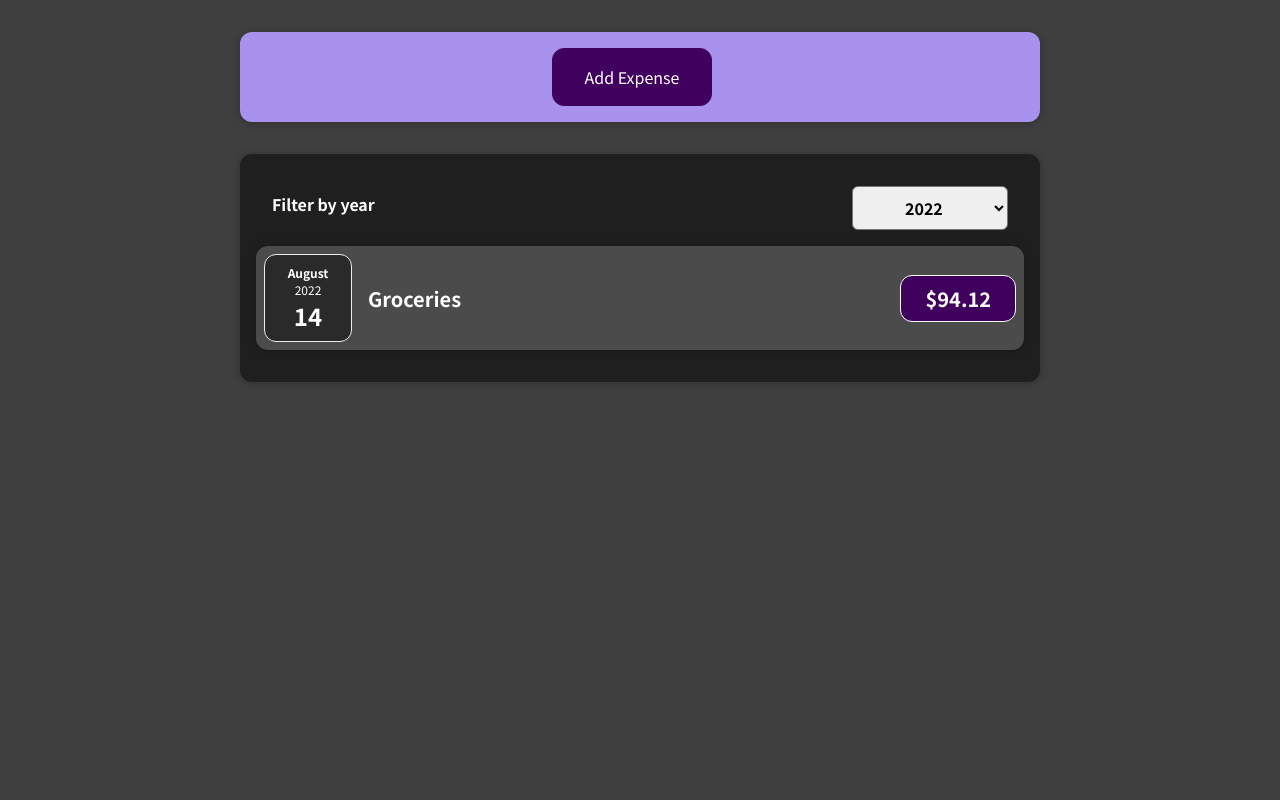
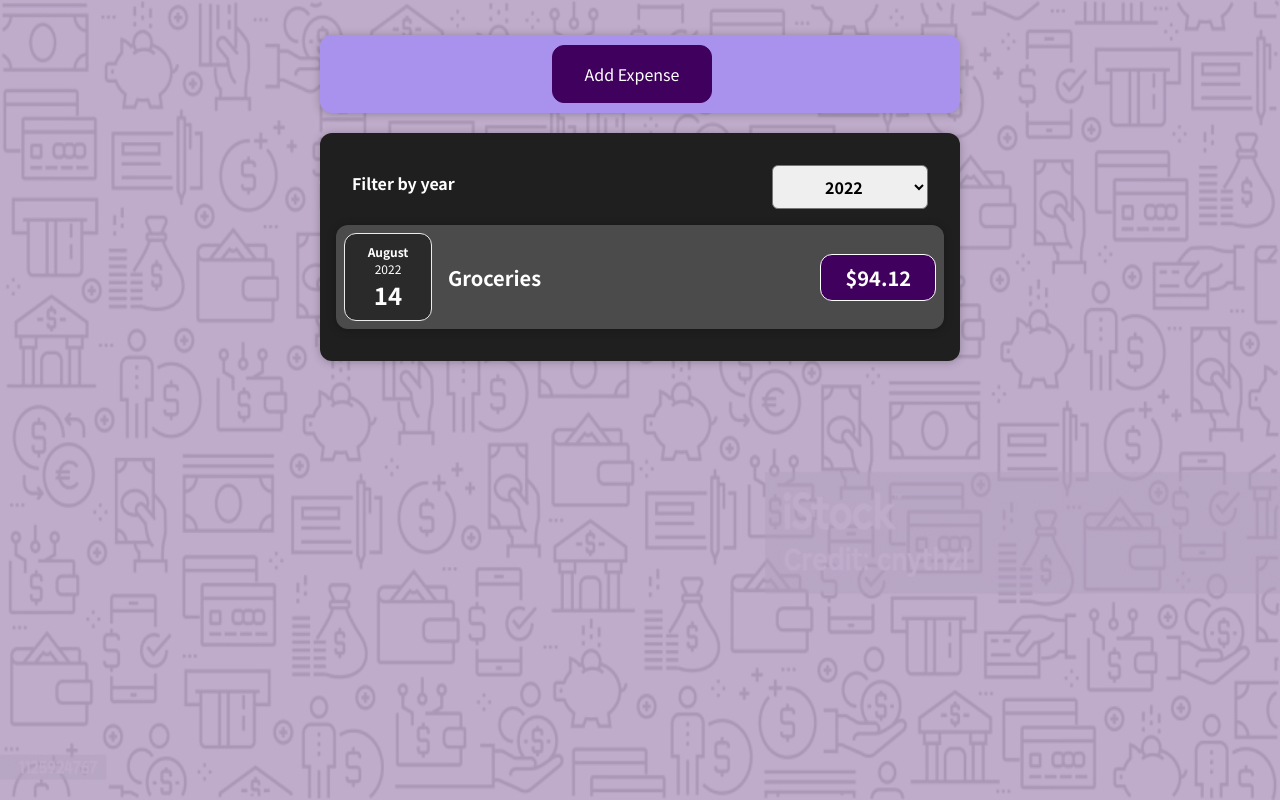
Before and after one commit to Meenal-Poladia/expense-tracker, a React (Create React App) app: page / in a window 1280 px wide. Built offline with nearby package versions, Linux system fonts and the light colour scheme.

Commit message:
Updated the UI

```diff
--- a/src/App.js
+++ b/src/App.js
@@ -1,6 +1,8 @@
+import {useState} from "react";
+
 import Expenses from "./components/Expenses/Expenses";
 import NewExpense from "./components/NewExpense/NewExpense";
-import {useState} from "react";
+import backgroundImage from "./images/background.jpg";
 
 const dummyExpenses = [
     {
@@ -32,10 +34,15 @@ function App() {
         })
     }
     return (
-        <div>
-            <NewExpense onAddExpense={addExpenseHandler}/>
-            <Expenses items={expenses}/>
-        </div>
+        <>
+            <div className='background-container'>
+                <img src={backgroundImage} alt="backgroundImage" className='background-image'/>
+            </div>
+            <div className='tracker-container'>
+                <NewExpense onAddExpense={addExpenseHandler}/>
+                <Expenses items={expenses}/>
+            </div>
+        </>
     );
 }
 
--- a/src/components/Expenses/Expenses.css
+++ b/src/components/Expenses/Expenses.css
@@ -1,7 +1,6 @@
 .expenses {
     padding: 1rem;
     background-color: rgb(31, 31, 31);
-    margin: 2rem auto;
-    width: 50rem;
-    max-width: 95%;
+    width: 50%;
+    z-index: 10;
 }
--- a/src/components/Expenses/Expenses.js
+++ b/src/components/Expenses/Expenses.js
@@ -15,13 +15,11 @@ function Expenses(props) {
     }
 
     return (
-        <div>
-            <Card className="expenses">
-                <ExpensesFilter selectedYear={selectedYear}
-                                onSelectedChange = {selectChangeHandler}/>
-                <ExpenseList items={filteredList} />
-            </Card>
-        </div>
+        <Card className="expenses">
+            <ExpensesFilter selectedYear={selectedYear}
+                            onSelectedChange = {selectChangeHandler}/>
+            <ExpenseList items={filteredList} />
+        </Card>
     )
 }
 
--- a/src/components/NewExpense/NewExpense.css
+++ b/src/components/NewExpense/NewExpense.css
@@ -1,12 +1,12 @@
 .new-expense {
     background-color: #a892ee;
-    padding: 1rem;
-    margin: 2rem auto;
-    width: 50rem;
+    padding: 10px;
+    width: 50%;
     max-width: 95%;
     border-radius: 12px;
     text-align: center;
     box-shadow: 0 1px 8px rgba(0, 0, 0, 0.25);
+    z-index: 10;
 }
 
 .new-expense button {
--- a/src/index.css
+++ b/src/index.css
@@ -10,5 +10,26 @@ html {
 
 body {
   margin: 0;
-  background-color: #3f3f3f;
+  background-color: #b9a4c6;
 }
+
+.background-container{
+  position: fixed;
+  top: 0;
+  opacity: 0.09;
+  z-index: 1;
+}
+
+.background-image {
+  height: 100vh;
+  width: 100vw;
+}
+
+.tracker-container {
+  display: flex;
+  flex-direction: column;
+  align-items: center;
+  row-gap: 20px;
+  margin-top: 35px;
+  width: 100%;
+}
```
Also changed, not shown: src/images/background.jpg (added).
